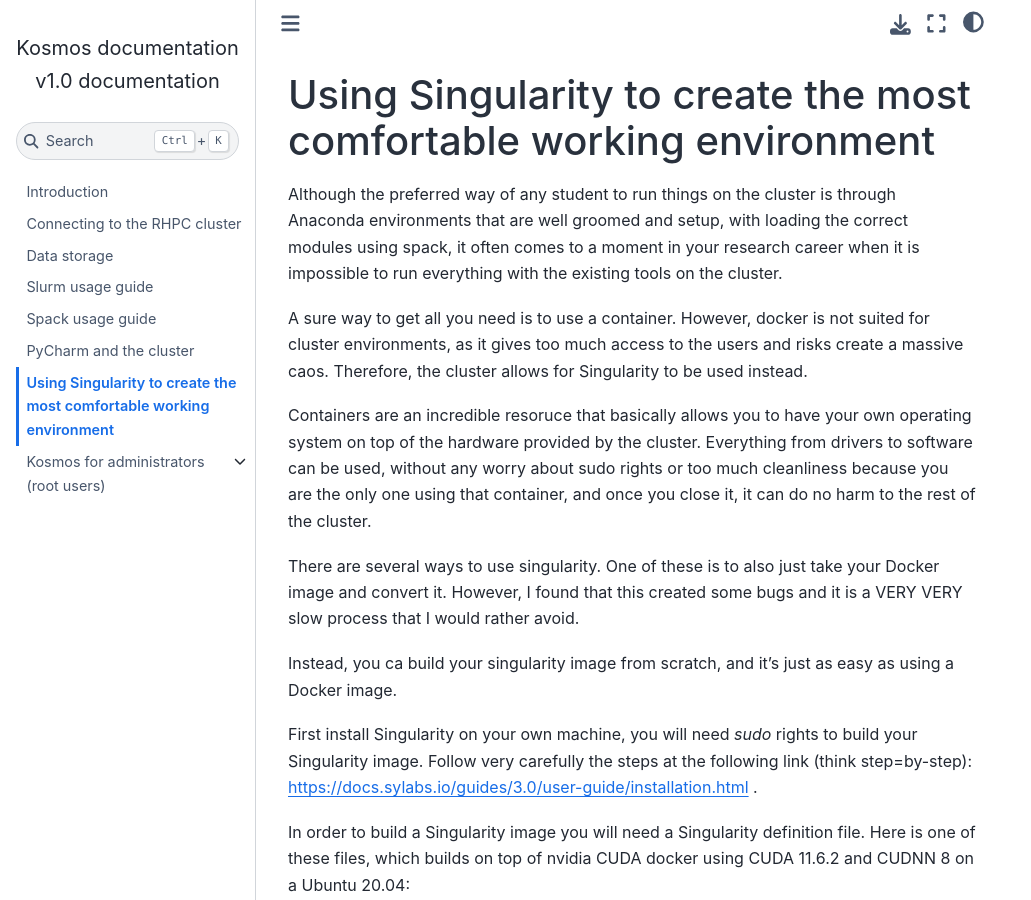
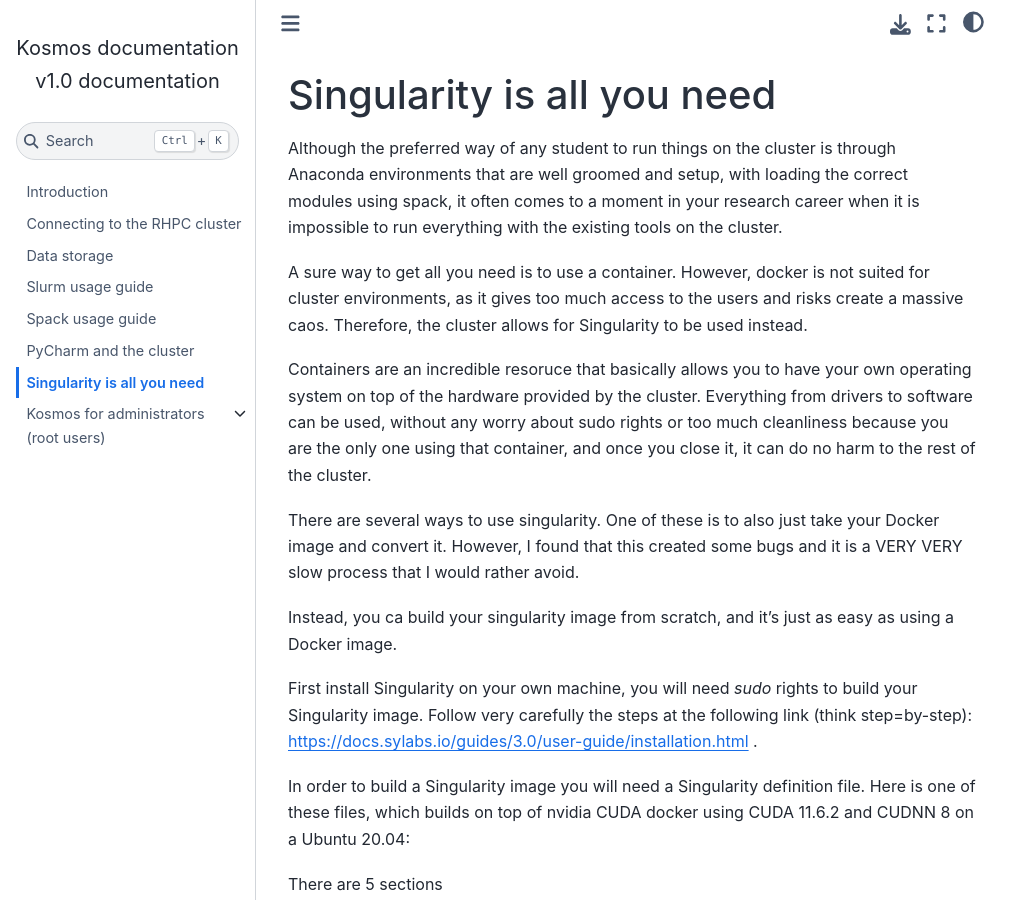
Before and after one commit to NKI-AI/kosmos-documentation, a Sphinx documentation site: the page built from docs/singularity.rst, in a window 1280 px wide and 900 px high. Shown: the whole window, without its empty margins (0-1031 px from the left). Built offline with Sphinx 7.4.7 and the Sphinx Book theme 1.1.4, drawn with Linux system fonts in a browser that asks for light colours.

Commit message:
fix singularity title

```diff
--- a/docs/singularity.rst
+++ b/docs/singularity.rst
@@ -1,6 +1,6 @@
-====================================================================
-Using Singularity to create the most comfortable working environment
-====================================================================
+===========================
+Singularity is all you need
+===========================
 
 Although the preferred way of any student to run things on the cluster is through Anaconda environments that are well groomed and setup, with loading the correct modules using spack,
 it often comes to a moment in your research career when it is impossible to run everything with the existing tools on the cluster.
```
